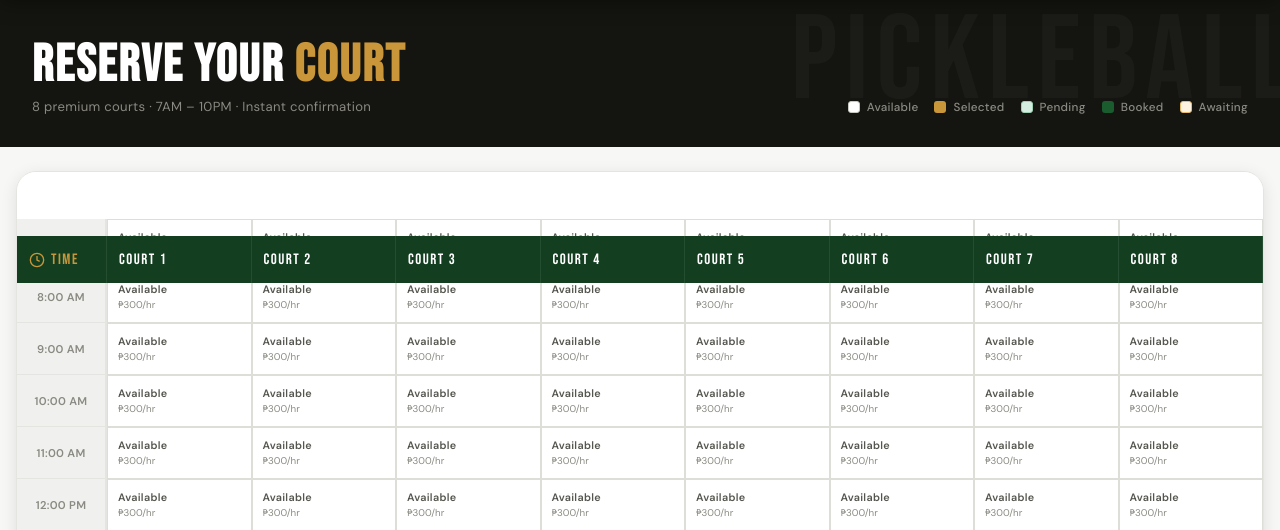
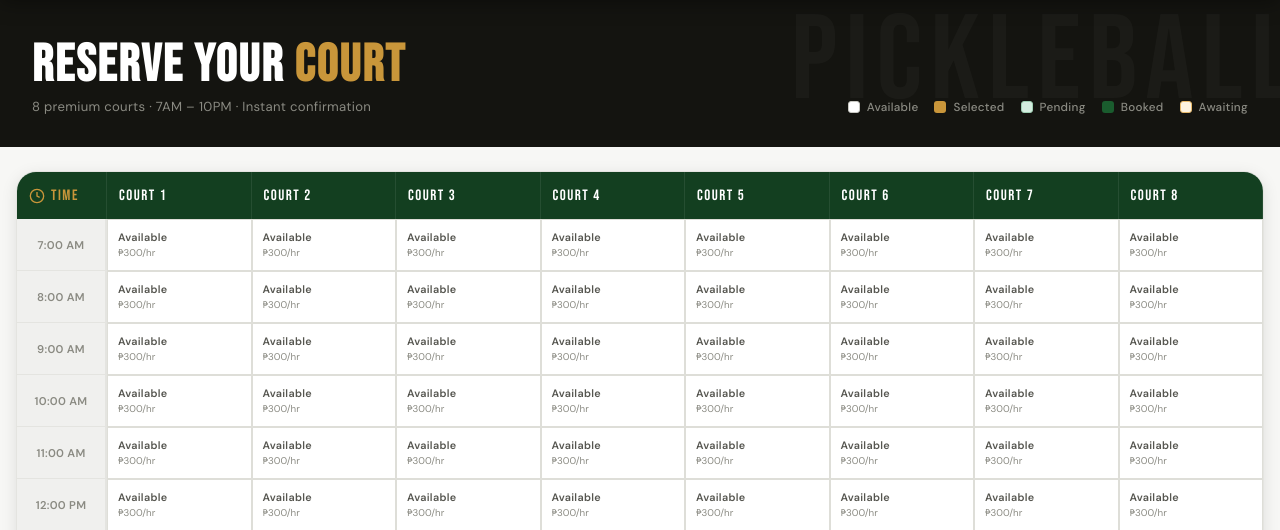
Before and after one commit to owwkxi/vibecoding, a PHP site: page / in a window 1280 px wide. Shown: the part 64-594 px from the top of the page. Run offline with PHP 8.4, Linux system fonts and the light colour scheme; data comes from the database, SQL or seed files in the repository; data that the repository does not hold is empty.

Commit message:
Modify schedule-scroll for better overflow handling
Updated schedule-scroll to allow vertical scrolling and set max-height.

```diff
--- a/style.css
+++ b/style.css
@@ -228,7 +228,9 @@ input, select, textarea { font-family: inherit; }
   margin: 0 auto;
 }
 .schedule-scroll {
-  overflow-x: auto;
+  overflow: auto;
+  max-height: calc(100vh - var(--nav-h) - 180px);
+
   border-radius: var(--radius-lg);
   box-shadow: var(--shadow-md);
   border: 1px solid var(--grey-100);
@@ -253,7 +255,7 @@ input, select, textarea { font-family: inherit; }
   gap: 6px;
   border-right: 1px solid rgba(255,255,255,0.08);
   position: sticky;
-  top: var(--nav-h);
+  top: 0;
   z-index: 10;
 }
 .grid-header:last-child { border-right: none; }
```
